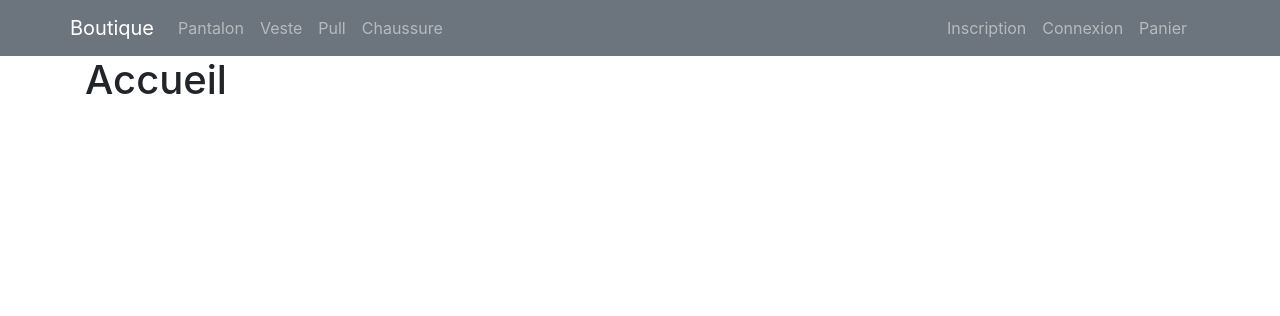
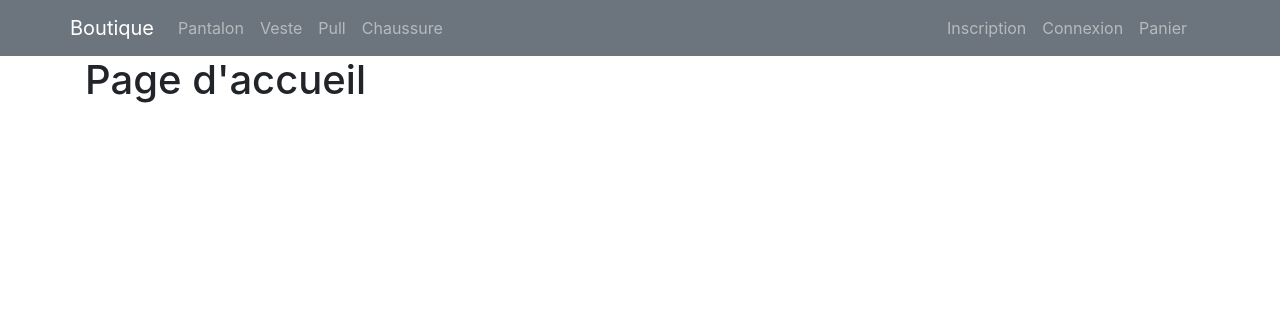
Before and after one commit to Janest-evogue/php-wf3, a PHP site: page / in a window 1280 px wide. Shown: the top 316 px of the page. Run offline with PHP 8.4, Linux system fonts and the light colour scheme; data comes from the database, SQL or seed files in the repository; some libraries are stand-ins or nearby versions.

Commit message:
Modif de la page d'accueil

```diff
--- a/index.php
+++ b/index.php
@@ -3,7 +3,7 @@ require_once __DIR__ . '/include/init.php';
 
 include __DIR__ . '/layout/top.php';
 ?>
-<h1>Accueil</h1>
+<h1>Page d'accueil</h1>
 <?php
 include __DIR__ . '/layout/bottom.php';
 ?>
```
